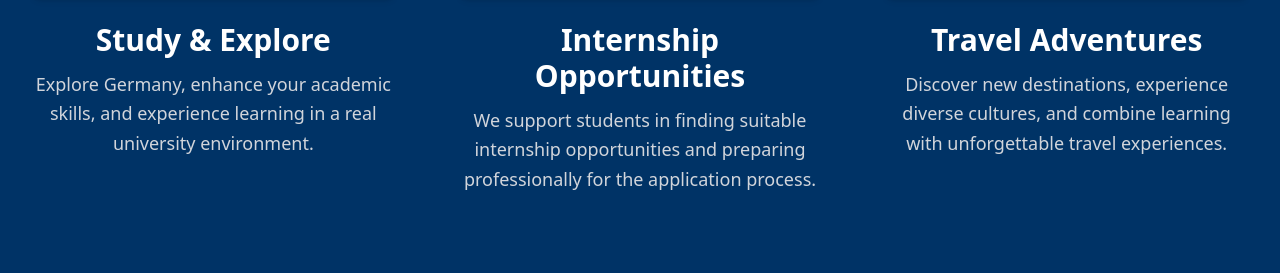
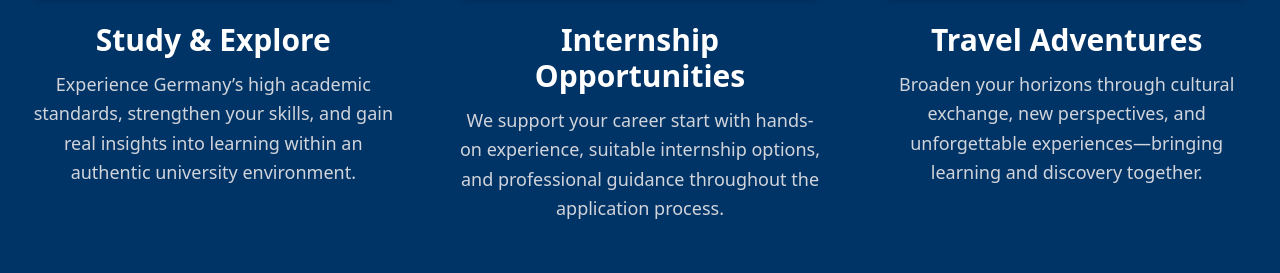
Before and after one commit to AlSweidanAhmad/stuventaa, a React (Vite) app: page / in a window 1280 px wide. Shown: the part 2424-2697 px from the top of the page. Built offline with nearby package versions, Linux system fonts and the light colour scheme.

Commit message:
feat: complete services section translation with array mapping

```diff
--- a/src/components/Services.jsx
+++ b/src/components/Services.jsx
@@ -1,5 +1,6 @@
 import React from 'react';
 import { motion } from 'framer-motion';
+import { useTranslation } from 'react-i18next';
 
 const ServiceItem = ({ title, description, image, index }) => (
   <motion.div
@@ -7,71 +8,71 @@ const ServiceItem = ({ title, description, image, index }) => (
     whileInView={{ opacity: 1, y: 0 }}
     viewport={{ once: true, amount: 0.4 }}
     transition={{ duration: 0.7, delay: index * 0.2 }}
-    className='group text-center'
+    className="group text-center"
   >
-    <div className='relative h-64 mb-6 overflow-hidden rounded-lg shadow-md'>
+    <div className="relative h-64 mb-6 overflow-hidden rounded-lg shadow-md">
       <img
         src={image}
         alt={title}
-        className='w-full h-full object-cover transition-transform duration-700 group-hover:scale-105'
+        className="w-full h-full object-cover transition-transform duration-700 group-hover:scale-105"
       />
-      <div className='absolute inset-0 bg-[#003366]/20 group-hover:bg-transparent transition-colors duration-500'></div>
+      <div className="absolute inset-0 bg-[#003366]/20 group-hover:bg-transparent transition-colors duration-500"></div>
     </div>
-    <h3 className='text-2xl lg:text-3xl font-bold text-white mb-3'>
-      {title}
-    </h3>
-    <p className='text-gray-300 leading-relaxed text-lg font-light'>
+    <h3 className="text-2xl lg:text-3xl font-bold text-white mb-3">{title}</h3>
+    <p className="text-gray-300 leading-relaxed text-lg font-light">
       {description}
     </p>
   </motion.div>
 );
 
 const Services = () => {
+  const { t } = useTranslation();
+
+  // ✅ Load all items from i18n JSON (texts only)
+  const items = t('services.items', { returnObjects: true });
+
+  // ✅ Keep image URLs EXACTLY as in your original code
   const services = [
     {
-      title: 'Study & Explore',
-      description: 'Explore Germany, enhance your academic skills, and experience learning in a real university environment.',
-      image: 'https://images.unsplash.com/photo-1522071820081-009f0129c71c?auto=format&fit=crop&w=1600&q=80&fm=jpg'
+      ...items[0],
+      image:
+        'https://images.unsplash.com/photo-1522071820081-009f0129c71c?auto=format&fit=crop&w=1600&q=80&fm=jpg',
     },
     {
-      title: 'Internship Opportunities',
-      description: 'We support students in finding suitable internship opportunities and preparing professionally for the application process.',
-      image: 'https://plus.unsplash.com/premium_photo-1663075814204-c4eb0358bbb2?auto=format&fit=crop&w=1600&q=80&fm=jpg'
+      ...items[1],
+      image:
+        'https://plus.unsplash.com/premium_photo-1663075814204-c4eb0358bbb2?auto=format&fit=crop&w=1600&q=80&fm=jpg',
     },
     {
-      title: 'Travel Adventures',
-      description: 'Discover new destinations, experience diverse cultures, and combine learning with unforgettable travel experiences.',
-      image: 'https://plus.unsplash.com/premium_photo-1726866169408-25ae93e93e5b?auto=format&fit=crop&w=1600&q=80&fm=jpg'
-    }
+      ...items[2],
+      image:
+        'https://plus.unsplash.com/premium_photo-1726866169408-25ae93e93e5b?auto=format&fit=crop&w=1600&q=80&fm=jpg',
+    },
   ];
 
   return (
     <section
       id="services"
-      className='py-24 lg:py-32 bg-[#003366] text-white scroll-mt-[90px]'
+      className="py-24 lg:py-32 bg-[#003366] text-white scroll-mt-[90px]"
     >
-      <div className='max-w-7xl mx-auto px-4 sm:px-6 lg:px-8'>
+      <div className="max-w-7xl mx-auto px-4 sm:px-6 lg:px-8">
         <motion.div
           initial={{ opacity: 0, y: 20 }}
           whileInView={{ opacity: 1, y: 0 }}
           viewport={{ once: true, amount: 0.3 }}
-          className='mb-16 text-center'
+          className="mb-16 text-center"
         >
-          <h2 className='text-sm font-bold text-[#FF6600] tracking-widest uppercase mb-3'>
-            WHAT WE OFFER
+          <h2 className="text-sm font-bold text-[#FF6600] tracking-widest uppercase mb-3">
+            {t('services.kicker')}
           </h2>
-          <h3 className='text-4xl sm:text-5xl font-extralight text-white'>
-            Our Programs
+          <h3 className="text-4xl sm:text-5xl font-extralight text-white">
+            {t('services.title')}
           </h3>
         </motion.div>
 
-        <div className='grid md:grid-cols-3 gap-10 lg:gap-16'>
+        <div className="grid md:grid-cols-3 gap-10 lg:gap-16">
           {services.map((service, index) => (
-            <ServiceItem
-              key={index}
-              {...service}
-              index={index}
-            />
+            <ServiceItem key={index} {...service} index={index} />
           ))}
         </div>
       </div>
--- a/src/i18n/locales/de.json
+++ b/src/i18n/locales/de.json
@@ -23,4 +23,25 @@
     "highlight": "Bildung, kulturelle Erfahrung und persönliche Entwicklung — alles an einem Ort.",
     "imageAlt": "Studierende Person liest ein Buch"
   }
+
+,
+
+"services": {
+    "kicker": "WAS WIR ANBIETEN",
+    "title": "Unsere Programme",
+    "items": [
+      {
+        "title": "Studieren & Entdecken",
+        "description": "Erleben Sie akademisches Lernen auf hohem Niveau in Deutschland, vertiefen Sie Ihre Fähigkeiten und gewinnen Sie authentische Einblicke in den Universitätsalltag."
+      },
+      {
+        "title": "Praktikums­möglichkeiten",
+        "description": "Wir begleiten Sie beim Karrierestart – mit praxisnaher Erfahrung, passenden Praktikumsoptionen und professioneller Unterstützung im Bewerbungsprozess."
+      },
+      {
+        "title": "Reise & Abenteuer",
+        "description": "Erweitern Sie Ihren Horizont durch kulturellen Austausch, neue Perspektiven und unvergessliche Erlebnisse – ideal kombiniert mit Lernen und Entwicklung."
+      }
+    ]
+  }
 }
--- a/src/i18n/locales/en.json
+++ b/src/i18n/locales/en.json
@@ -23,4 +23,31 @@
     "highlight": "Education, cultural experience, and personal growth — all in one place.",
     "imageAlt": "Student reading a book"
   }
+
+,
+
+  "services": {
+    "kicker": "WHAT WE OFFER",
+    "title": "Our Programs",
+    "items": [
+      {
+        "title": "Study & Explore",
+        "description": "Experience Germany’s high academic standards, strengthen your skills, and gain real insights into learning within an authentic university environment."
+      },
+      {
+        "title": "Internship Opportunities",
+        "description": "We support your career start with hands-on experience, suitable internship options, and professional guidance throughout the application process."
+      },
+      {
+        "title": "Travel Adventures",
+        "description": "Broaden your horizons through cultural exchange, new perspectives, and unforgettable experiences—bringing learning and discovery together."
+      }
+    ]
+  }
+
+
+
+
+
+
 }
```
